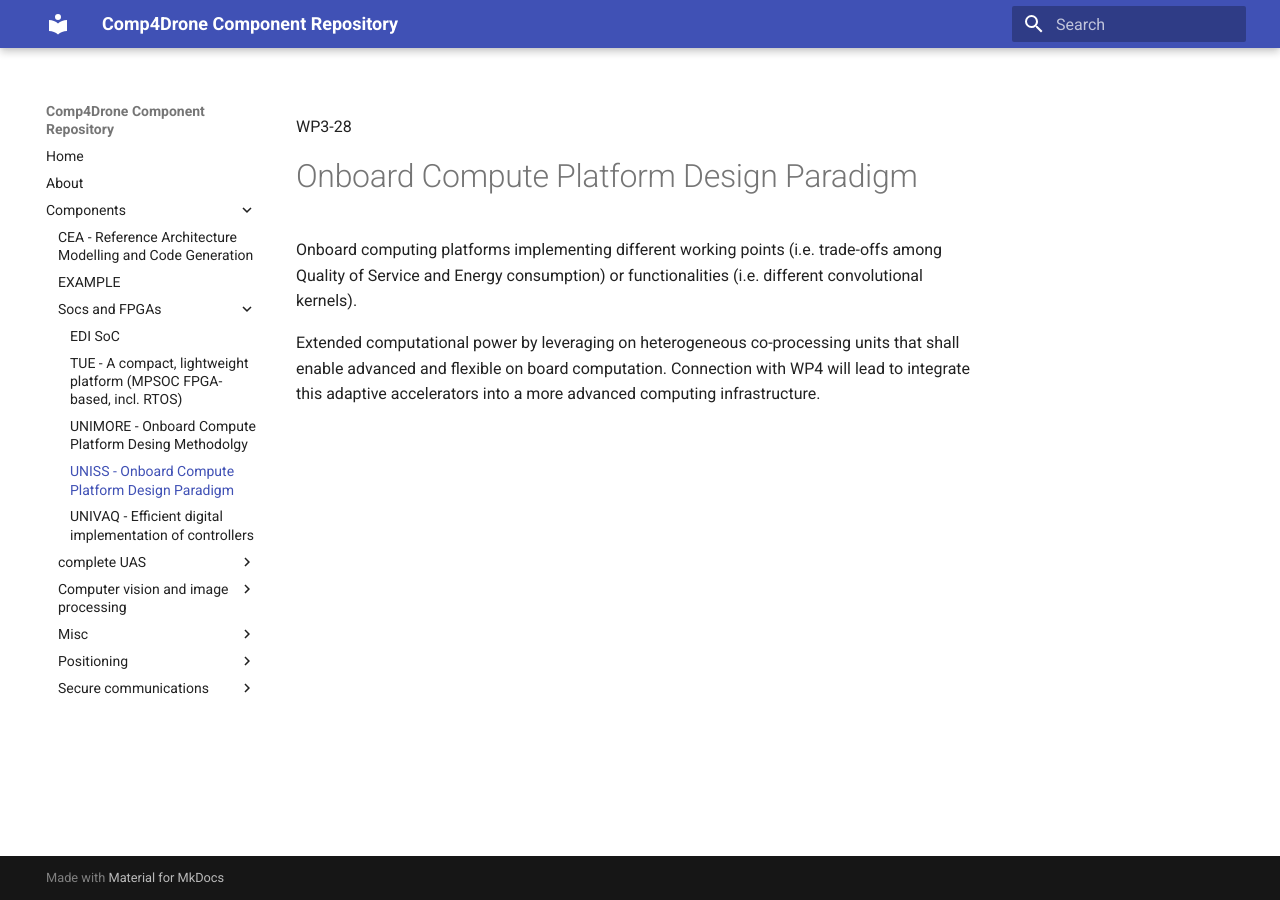
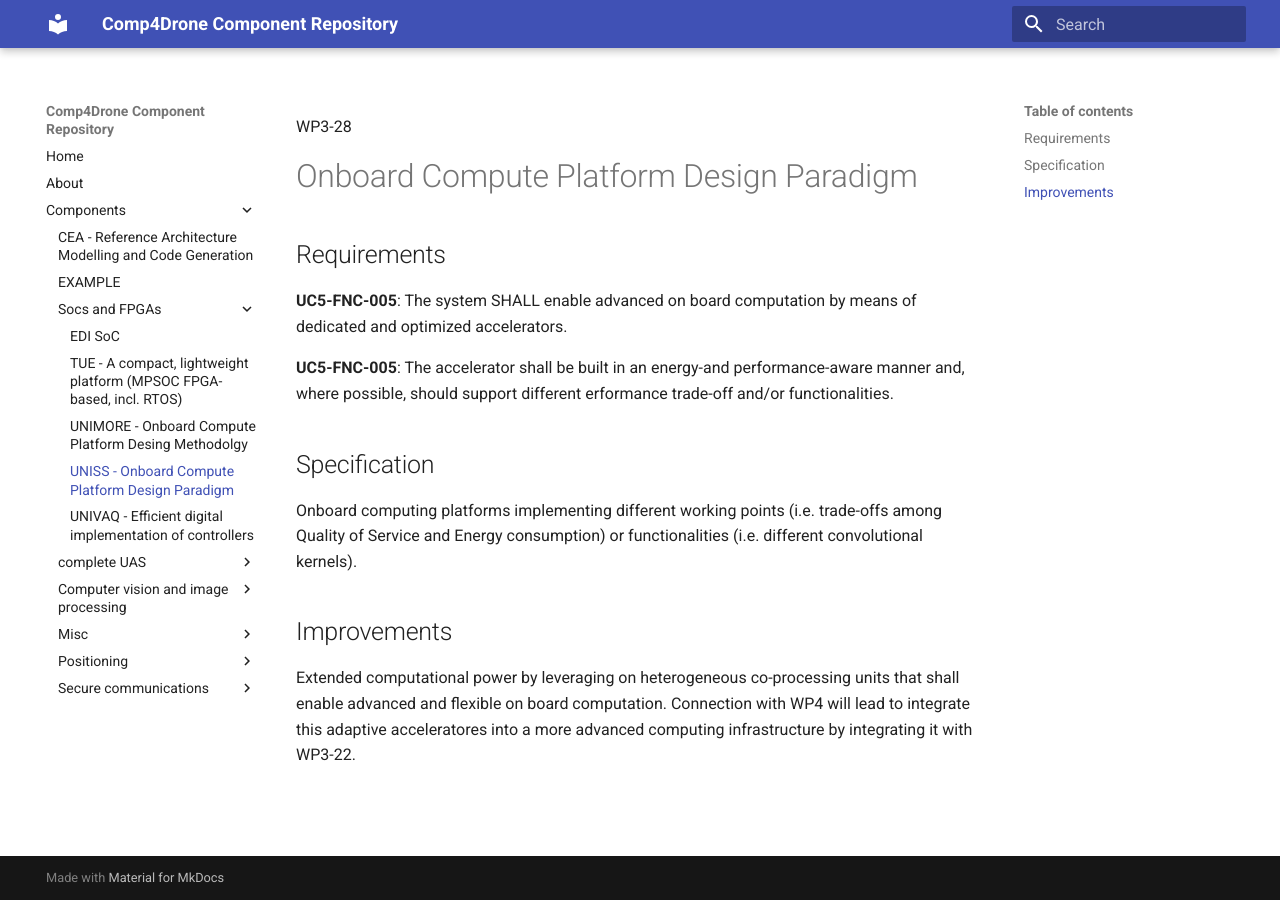
Before and after one commit to Comp4Drones/Component_repository, an MkDocs documentation site: the page built from docs/components/Socs_and_FPGAs/UNISS.md, in a window 1280 px wide. Built offline with MkDocs 1.6.1 and Material for MkDocs 9.7.7, drawn with Linux system fonts in a browser that asks for light colours.

Commit message:
Update UNISS page.

```diff
--- a/docs/components/Socs_and_FPGAs/UNISS.md
+++ b/docs/components/Socs_and_FPGAs/UNISS.md
@@ -7,6 +7,17 @@ WP3-28
 
 # Onboard Compute Platform Design Paradigm
 
+## Requirements
+
+__UC5-FNC-005__: The system SHALL enable advanced on board computation by means of dedicated and optimized accelerators.
+
+__UC5-FNC-005__: The accelerator shall be built in an energy-and performance-aware manner and, where possible, should support different erformance trade-off and/or functionalities.
+
+
+## Specification
+
 Onboard computing platforms implementing different working points (i.e. trade-offs among Quality of Service and Energy consumption) or functionalities (i.e. different convolutional kernels).
 
-Extended computational power by leveraging on heterogeneous co-processing units that shall enable advanced and flexible on board computation. Connection with WP4 will lead to integrate this adaptive accelerators into a more advanced computing infrastructure.
+## Improvements
+
+Extended computational power by leveraging on heterogeneous co-processing units that shall enable advanced and flexible on board computation. Connection with WP4 will lead to integrate this adaptive acceleratores into a more advanced computing infrastructure by integrating it with WP3-22.
```
